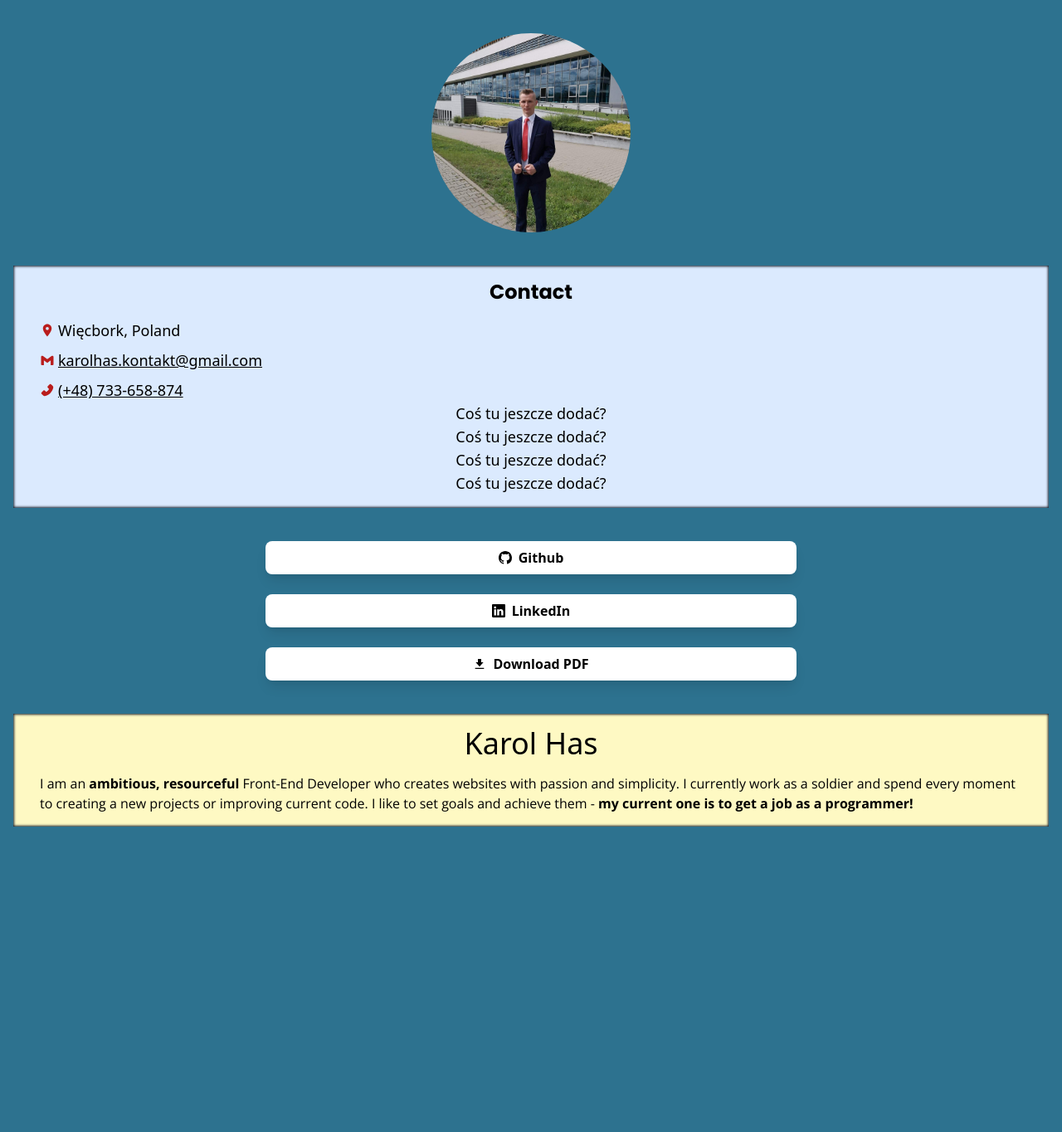
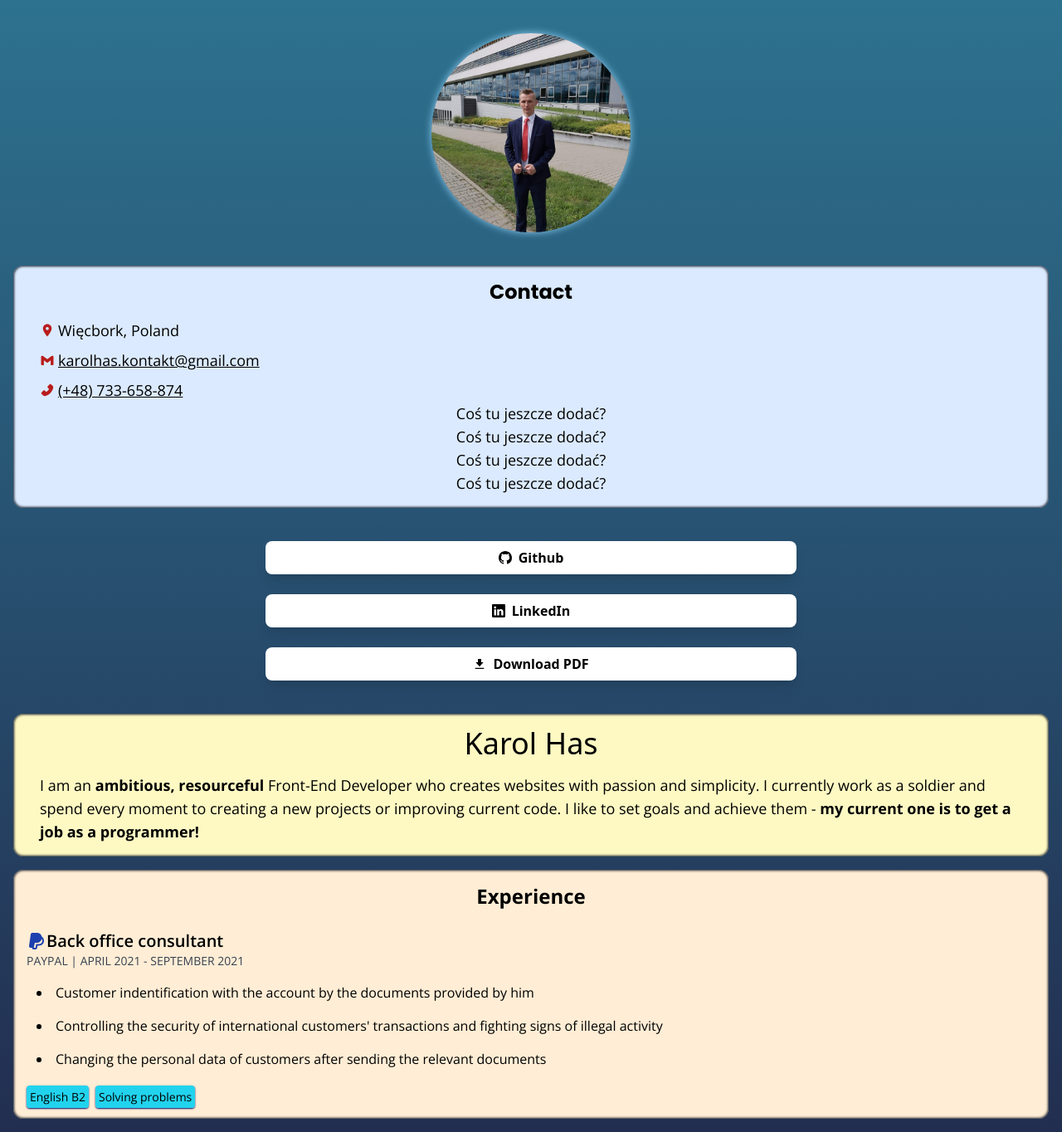
Before and after one commit to karolhas/CV, a React (Vite) app: page / in a window 1280 px wide. Shown: the whole page at 83% size. Before the commit the page ends 1012 px from the top, so only its background shows below. Built offline with nearby package versions, Linux system fonts and the light colour scheme.

Commit message:
Styled Experience section. Do small changes in other files

```diff
--- a/src/App.tsx
+++ b/src/App.tsx
@@ -13,6 +13,7 @@ function App() {
       <Contact />
       <Buttons />
       <About />
+      <Experience />
     </>
   );
 }
--- a/src/components/About.tsx
+++ b/src/components/About.tsx
@@ -1,16 +1,19 @@
 function About() {
   return (
     <>
-      <div className="shadow-[inset_0px_0px_3px_1px_#1a202c] p-4 m-4 bg-yellow-100">
-        <h1 className="text-center text-4xl pb-4">Karol Has</h1>
-        <p className="px-4 font-openSans">
+      <section
+        id="about"
+        className="m-4 bg-yellow-100 p-4 shadow-[inset_0px_0px_3px_1px_#1a202c] rounded-xl"
+      >
+        <h1 className="pb-4 text-center text-4xl">Karol Has</h1>
+        <p className="px-4 font-openSans text-lg">
           I am an <b>ambitious, resourceful</b> Front-End Developer who creates
           websites with passion and simplicity. I currently work as a soldier
-          and spend every moment to creating a new projects or improving
-          current code. I like to set goals and achieve them - <b>my current one is
-          to get a job as a programmer!</b>
+          and spend every moment to creating a new projects or improving current
+          code. I like to set goals and achieve them -{" "}
+          <b> my current one is to get a job as a programmer!</b>
         </p>
-      </div>
+      </section>
     </>
   );
 }
--- a/src/components/Contact.tsx
+++ b/src/components/Contact.tsx
@@ -5,9 +5,12 @@ import { AiFillPhone } from "react-icons/ai";
 function Contact() {
   return (
     <>
-      <div className="m-4 bg-blue-100 p-4 text-center text-lg shadow-[inset_0px_0px_3px_1px_#1a202c]">
+      <section
+        id="contact"
+        className="m-4 bg-blue-100 p-4 text-center text-lg shadow-[inset_0px_0px_3px_1px_#1a202c] rounded-xl"
+      >
         <h2 className="pb-4 font-poppins text-2xl font-bold">Contact</h2>
-        <div className="px-4">
+        <div className="px-4 font-openSans">
           <p className="flex items-center">
             <MdLocationOn className="text-red-700" />
             <a
@@ -43,7 +46,7 @@ function Contact() {
           <p>Coś tu jeszcze dodać?</p>
           <p>Coś tu jeszcze dodać?</p>
         </div>
-      </div>
+      </section>
     </>
   );
 }
--- a/src/components/Education.tsx
+++ b/src/components/Education.tsx
@@ -1,16 +1,19 @@
 function Education() {
   return (
-    <section id="education" className="my-6 bg-green-200 p-6 font-montserrat shadow-inner">
+    <section
+      id="education"
+      className="m-4 rounded-xl bg-green-100 p-4 font-openSans shadow-[inset_0px_0px_3px_1px_#1a202c]"
+    >
       <h2 className="text-center text-2xl font-semibold">Education</h2>
       <h3 className="pt-6 text-xl">Academy of Physical Education</h3>
-      <p className="text-sm font-light text-gray-800">
+      <p className="text-sm text-gray-800">
         PHYSICAL EDUCATION | MASTER DEGREE, 2017-2022
       </p>
-      <ul className="ml-2 list-inside list-disc pt-4 font-light">
+      <ul className="ml-2 list-inside list-disc pt-4">
         <li>Certified instructor of acrobatics and gymnastics</li>
       </ul>
       <h3 className="pt-6 text-xl">LO Więcbork</h3>
-      <p className="text-sm font-light text-gray-800">
+      <p className="text-sm text-gray-800">
         MATHEMATICS & PHYSICS EXTENDED | 2014-2017
       </p>
     </section>
--- a/src/components/Experience.tsx
+++ b/src/components/Experience.tsx
@@ -1,15 +1,20 @@
+import { TbBrandPaypalFilled } from "react-icons/tb";
+
 function Experience() {
   return (
     <section
       id="experience"
-      className="my-6 bg-orange-200 p-6 font-montserrat shadow-inner"
+      className="m-4 bg-orange-100 p-4 font-openSans shadow-[inset_0px_0px_3px_1px_#1a202c] rounded-xl"
     >
-      <h2 className="text-center text-2xl font-semibold">Experience</h2>
-      <h3 className="pt-6 text-xl">Back office consultant</h3>
-      <p className="text-sm font-light text-gray-700">
+      <h2 className="text-center text-2xl font-bold">Experience</h2>
+      <h3 className="pt-6 text-xl font-semibold flex items-center">
+        <TbBrandPaypalFilled className="text-2xl text-blue-800" /> Back office
+        consultant
+      </h3>
+      <p className="text-sm text-gray-700">
         PAYPAL | APRIL 2021 - SEPTEMBER 2021
       </p>
-      <ul className="ml-3 list-inside list-disc pt-4 font-light">
+      <ul className="ml-3 list-inside list-disc pt-4">
         <li>
           Customer indentification with the account by the documents provided by
           him
@@ -23,11 +28,11 @@ function Experience() {
           documents
         </li>
       </ul>
-      <div className="pt-6 text-xs">
-        <span className="rounded bg-cyan-500 px-1 py-1 drop-shadow shadow-inner">
+      <div className="pt-6 text-sm">
+        <span className="rounded bg-cyan-400 px-1 py-1 shadow-[0px_1px_2px_0px_#000261]">
           English B2
         </span>
-        <span className="ml-2 rounded bg-cyan-500 shadow-inner drop-shadow px-1 py-1">
+        <span className="ml-2 rounded bg-cyan-400 px-1 py-1 shadow-[0px_1px_2px_0px_#000261]">
           Solving problems
         </span>
       </div>
--- a/src/components/Photo.tsx
+++ b/src/components/Photo.tsx
@@ -3,13 +3,13 @@ import Image from "../assets/photo.jpg";
 function Photo() {
   return (
     <>
-      <div className="flex justify-center m-10">
+      <picture className="m-10 flex justify-center">
         <img
           src={Image}
           alt="photography"
-          className="h-60 w-60 rounded-full object-cover"
+          className="h-60 w-60 rounded-full object-cover shadow-[0px_0px_10px_0px_#90cdf4]"
         />
-      </div>
+      </picture>
     </>
   );
 }
--- a/src/index.css
+++ b/src/index.css
@@ -11,10 +11,10 @@
 }
 
 body {
-  /* background: linear-gradient(
+  background: linear-gradient(
     0deg,
-    rgba(34, 46, 80, 1) 0%,
-    rgba(45, 114, 143, 1) 100%
-  ); */
-  background: #2d728f;
+    #222e50 0%,
+    #2d728f 100%
+  );
+  /* background: #2d728f; */
 }
```
